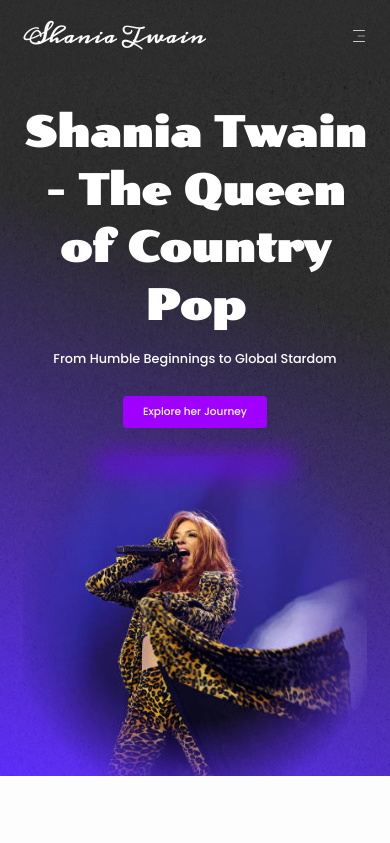
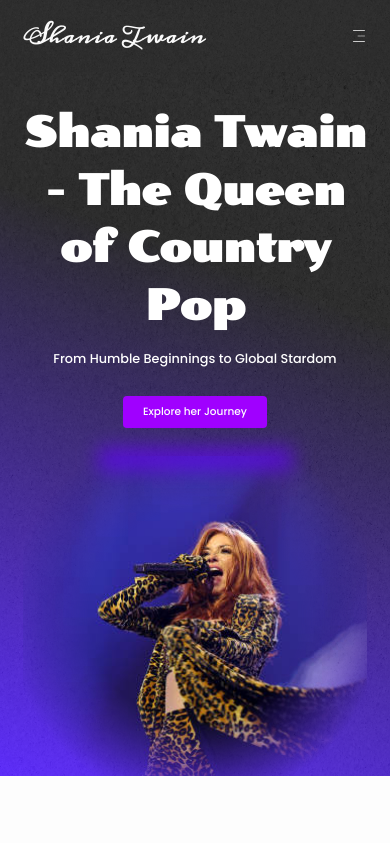
Before and after one commit to Destinygerald/Shania_twain, a React (Vite) app: page / in a window 390 px wide. Shown: the top 843 px of the page. Built offline with nearby package versions, Linux system fonts and the light colour scheme.

Commit message:
added footer

```diff
--- a/src/pages/Main/style.mobile.css
+++ b/src/pages/Main/style.mobile.css
@@ -94,16 +94,20 @@
 		position: relative;
 	}
 
+	.banner-right > img {
+		width: 120%;
+	}
+
 	.banner-extra {
 		position: absolute;
 		display: flex;
-		top: calc(100% - 322px);
+		top: calc(100% - 328px);
 		left: 25%;
 		width: 50%;
-		background-color: rgb(120, 0, 255);
-		height: 20px;
+		background-color: rgb(100, 0, 255);
+		height: 22px;
 		z-index: 1;
-		filter: blur(12px) opacity(70%);
+		filter: blur(10px) opacity(70%);
 	}
 
 	.banner-extra2 {
```
